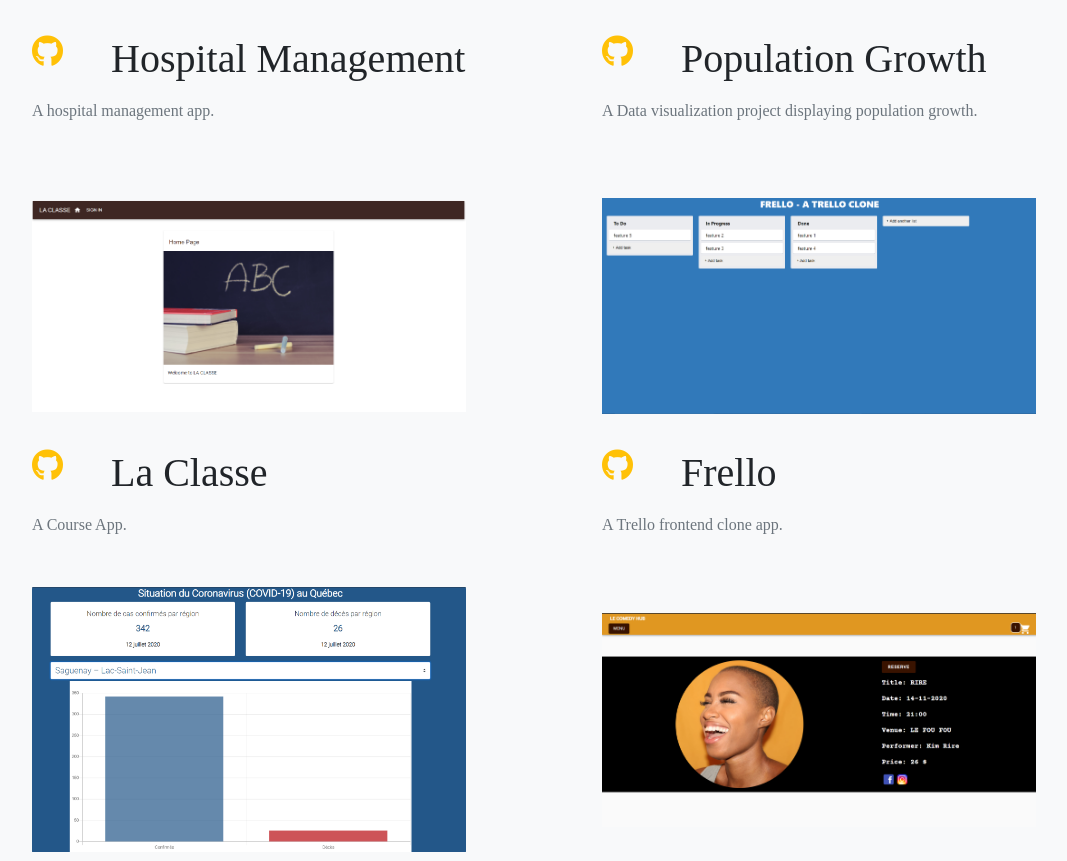
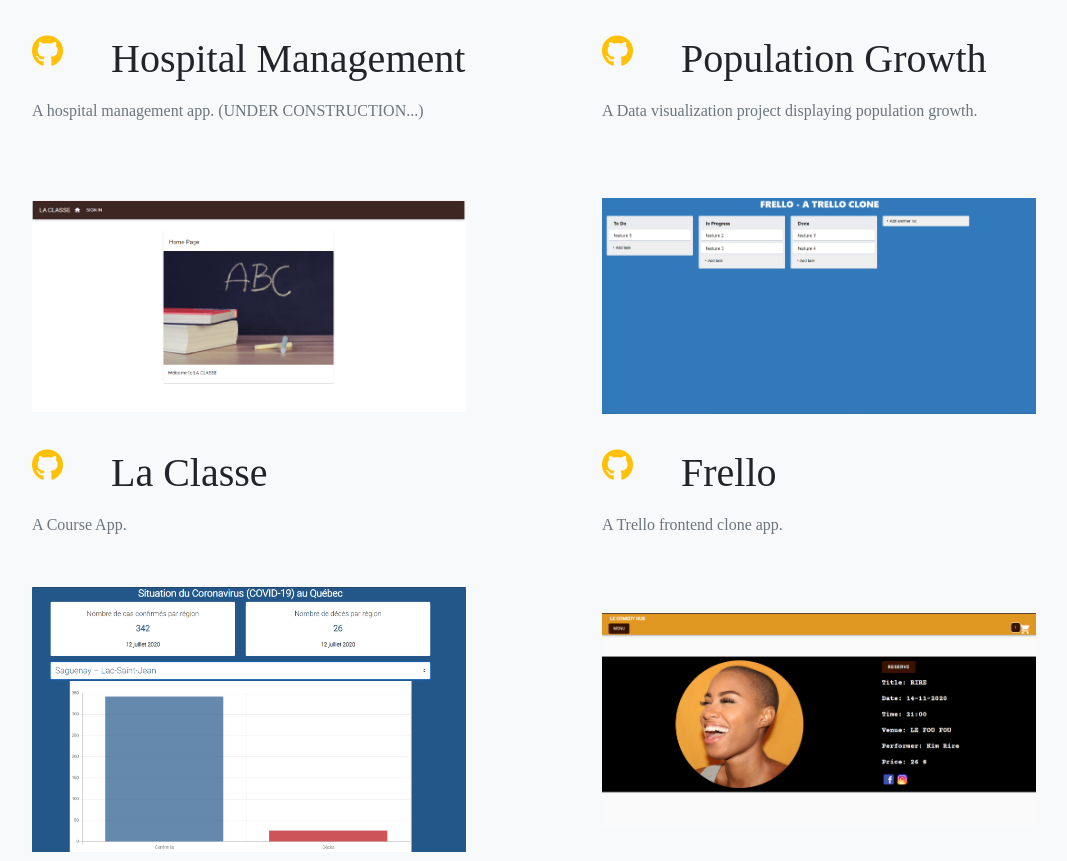
Before and after one commit to baubrun/folio, a React (Create React App) app in the folder frontend/: page / in a window 1280 px wide. Shown: the part 1574-2435 px from the top of the page, without its empty margins (53-1120 px from the left). Built offline with nearby package versions, Linux system fonts and the light colour scheme.

Commit message:
updated hospital url

```diff
--- a/frontend/src/data/index.js
+++ b/frontend/src/data/index.js
@@ -21,11 +21,11 @@
 
 const projects = [{
         title: "Hospital Management",
-        description: " A hospital management app.",
+        description: " A hospital management app. (UNDER CONSTRUCTION...)",
         image: hospital,
         alt: "Hospital Management",
         sourceCode: `${gitRoot}/hospital-management`,
-        url: `${gitRoot}/hospital-management`
+        url: `https://hosp-man.herokuapp.com/`
     }, {
         title: "Population Growth",
         description: "A Data visualization project displaying population growth.",
```
